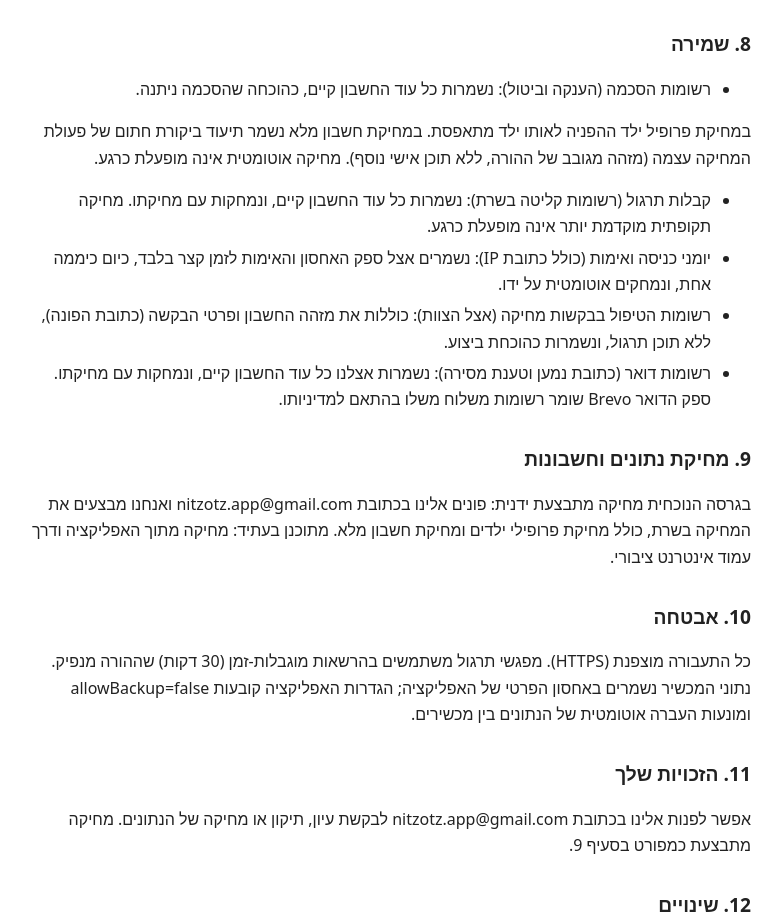
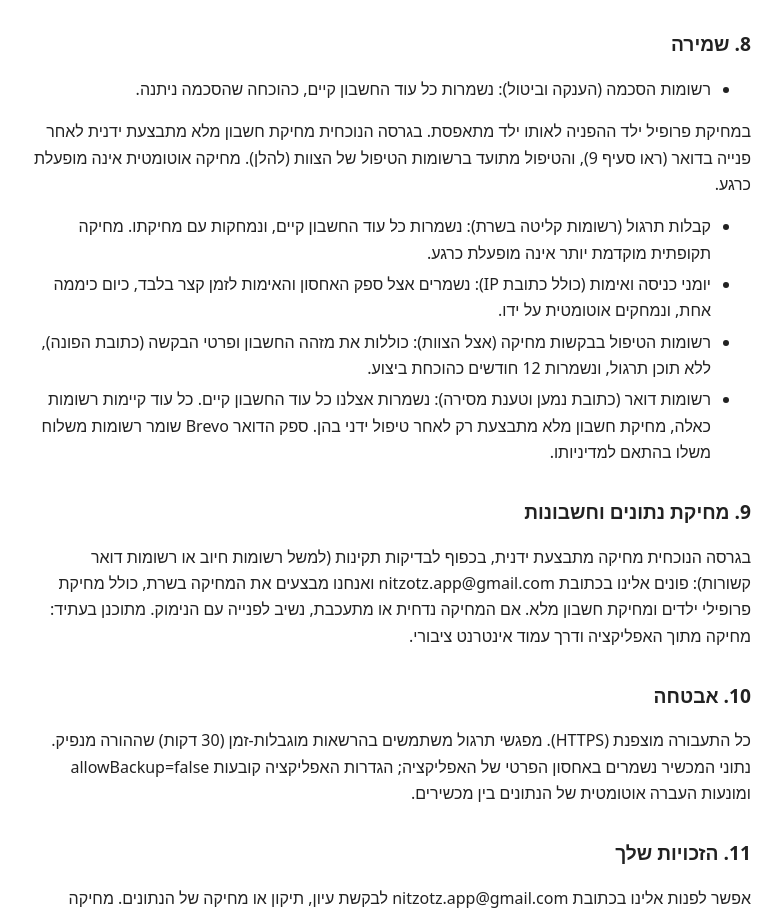
Before and after one commit to nitzotz-app/nitzotz-app.github.io, a plain HTML site: page index.html in a window 1280 px wide. Shown: the part 1505-2423 px from the top of the page, without its empty margins (249-1031 px from the left). Drawn offline with Linux system fonts and the light colour scheme.

Commit message:
Update privacy policy page (v3 wording, approved Q40)
Updated text regarding data deletion procedures and retention periods.

```diff
--- a/index.html
+++ b/index.html
@@ -30,15 +30,15 @@ li{margin:.3em 0} p{margin:.6em 0}
 <ul>
 <li>רשומות הסכמה (הענקה וביטול): נשמרות כל עוד החשבון קיים, כהוכחה שהסכמה ניתנה.</li>
 </ul>
-<p>במחיקת פרופיל ילד ההפניה לאותו ילד מתאפסת. במחיקת חשבון מלא נשמר תיעוד ביקורת חתום של פעולת המחיקה עצמה (מזהה מגובב של ההורה, ללא תוכן אישי נוסף). מחיקה אוטומטית אינה מופעלת כרגע.</p>
+<p>במחיקת פרופיל ילד ההפניה לאותו ילד מתאפסת. בגרסה הנוכחית מחיקת חשבון מלא מתבצעת ידנית לאחר פנייה בדואר (ראו סעיף 9), והטיפול מתועד ברשומות הטיפול של הצוות (להלן). מחיקה אוטומטית אינה מופעלת כרגע.</p>
 <ul>
 <li>קבלות תרגול (רשומות קליטה בשרת): נשמרות כל עוד החשבון קיים, ונמחקות עם מחיקתו. מחיקה תקופתית מוקדמת יותר אינה מופעלת כרגע.</li>
 <li>יומני כניסה ואימות (כולל כתובת IP): נשמרים אצל ספק האחסון והאימות לזמן קצר בלבד, כיום כיממה אחת, ונמחקים אוטומטית על ידו.</li>
-<li>רשומות הטיפול בבקשות מחיקה (אצל הצוות): כוללות את מזהה החשבון ופרטי הבקשה (כתובת הפונה), ללא תוכן תרגול, ונשמרות כהוכחת ביצוע.</li>
-<li>רשומות דואר (כתובת נמען וטענת מסירה): נשמרות אצלנו כל עוד החשבון קיים, ונמחקות עם מחיקתו. ספק הדואר Brevo שומר רשומות משלוח משלו בהתאם למדיניותו.</li>
+<li>רשומות הטיפול בבקשות מחיקה (אצל הצוות): כוללות את מזהה החשבון ופרטי הבקשה (כתובת הפונה), ללא תוכן תרגול, ונשמרות 12 חודשים כהוכחת ביצוע.</li>
+<li>רשומות דואר (כתובת נמען וטענת מסירה): נשמרות אצלנו כל עוד החשבון קיים. כל עוד קיימות רשומות כאלה, מחיקת חשבון מלא מתבצעת רק לאחר טיפול ידני בהן. ספק הדואר Brevo שומר רשומות משלוח משלו בהתאם למדיניותו.</li>
 </ul>
 <h2>9. מחיקת נתונים וחשבונות</h2>
-<p>בגרסה הנוכחית מחיקה מתבצעת ידנית: פונים אלינו בכתובת nitzotz.app@gmail.com ואנחנו מבצעים את המחיקה בשרת, כולל מחיקת פרופילי ילדים ומחיקת חשבון מלא. מתוכנן בעתיד: מחיקה מתוך האפליקציה ודרך עמוד אינטרנט ציבורי.</p>
+<p>בגרסה הנוכחית מחיקה מתבצעת ידנית, בכפוף לבדיקות תקינות (למשל רשומות חיוב או רשומות דואר קשורות): פונים אלינו בכתובת nitzotz.app@gmail.com ואנחנו מבצעים את המחיקה בשרת, כולל מחיקת פרופילי ילדים ומחיקת חשבון מלא. אם המחיקה נדחית או מתעכבת, נשיב לפנייה עם הנימוק. מתוכנן בעתיד: מחיקה מתוך האפליקציה ודרך עמוד אינטרנט ציבורי.</p>
 <h2>10. אבטחה</h2>
 <p>כל התעבורה מוצפנת (HTTPS). מפגשי תרגול משתמשים בהרשאות מוגבלות-זמן (30 דקות) שההורה מנפיק. נתוני המכשיר נשמרים באחסון הפרטי של האפליקציה; הגדרות האפליקציה קובעות allowBackup=false ומונעות העברה אוטומטית של הנתונים בין מכשירים.</p>
 <h2>11. הזכויות שלך</h2>
```
